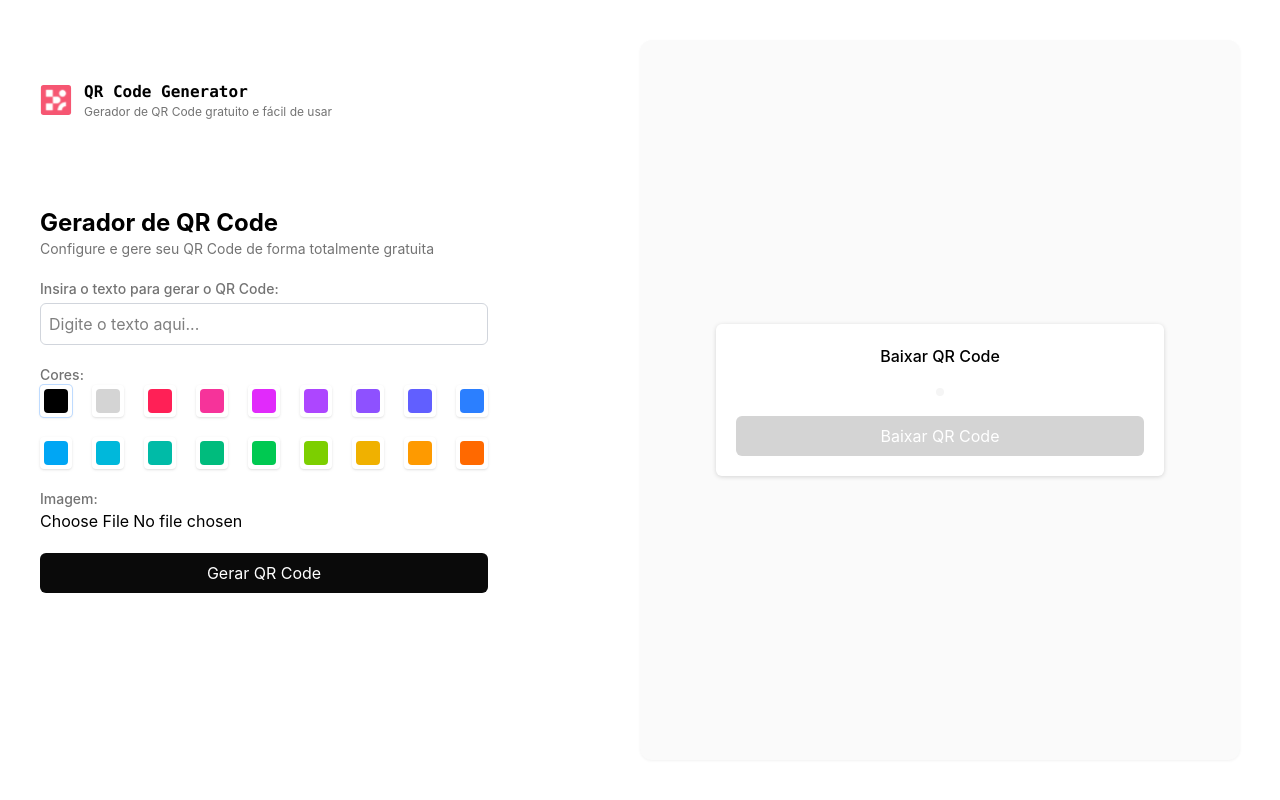
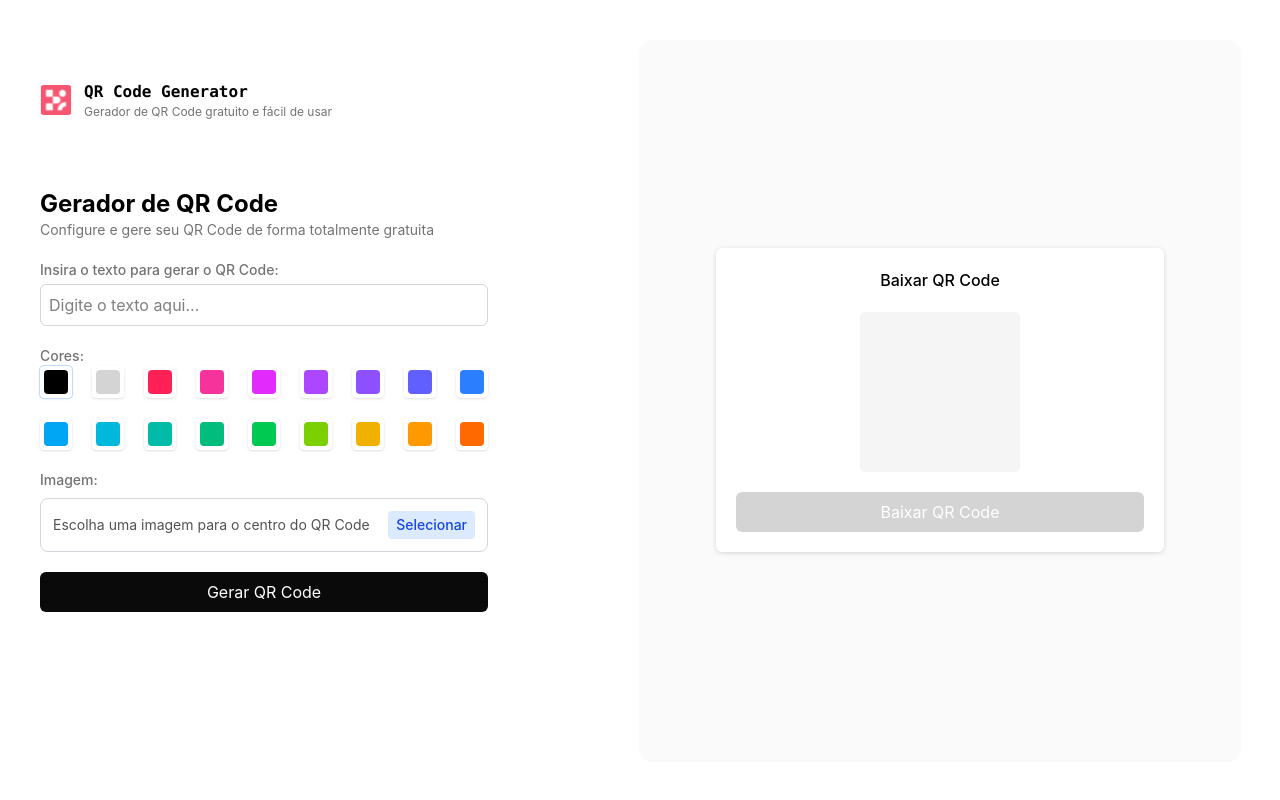
Before and after one commit to httpsGabrielle/react-qr-code-generator, a React (Vite) app: page /qrcode in a window 1280 px wide. Shown: the top 800 px of the page. Built offline with nearby package versions, Linux system fonts and the light colour scheme.

Commit message:
feat: melhora a interface de upload de imagem no QR Code

```diff
--- a/src/components/QrcodeGenerator.jsx
+++ b/src/components/QrcodeGenerator.jsx
@@ -22,10 +22,13 @@ export default function QrcodeGenerator({
 
 	const QR_SIZE = (size?.width || size?.height) - 8; // Subtrai 8px para considerar o padding do container
 
-	console.log(image);
 	return (
 		<>
-			<div ref={qrRef} className="mx-auto bg-neutral-100 rounded-md p-1">
+			<div
+				ref={qrRef}
+				className={`mx-auto p-2 rounded-md ${!text ? 'mx-auto bg-neutral-100 rounded-md p-1' : 'border-1 border-neutral-50  shadow '}`}
+				style={{ minWidth: `${size.width}px`, minHeight: `${size.height}px` }}
+			>
 				{text && (
 					<QRCodeCanvas
 						value={text}
--- a/src/pages/Home/QrcodeForm.jsx
+++ b/src/pages/Home/QrcodeForm.jsx
@@ -75,21 +75,27 @@ export default function Home({ onSubmitForm }) {
 				</div>
 
 				{/* Logo pra QR Code */}
-				<div>
-					<p className="text-sm text-neutral-500 font-medium">Imagem:</p>
 					<div>
-						<label for="small-file-input" class="sr-only">
-							Choose file
+						<p className="text-sm text-neutral-500 font-medium mb-2">Imagem:</p>
+
+						<label
+							htmlFor="small-file-input"
+							className="flex items-center justify-between gap-3 w-full p-3 border border-gray-300 rounded-lg cursor-pointer hover:border-blue-400 hover:bg-blue-50/40 transition"
+						>
+							<span className="text-sm text-neutral-600 truncate">
+								{image?.name ? image.name : 'Escolha uma imagem para o centro do QR Code'}
+							</span>
+							<span className="text-sm font-medium px-2 py-1 rounded bg-blue-100 text-blue-700">Selecionar</span>
 						</label>
+
 						<input
+							id="small-file-input"
 							type="file"
-							name="small-file-input"
-							id="file-input"
 							accept="image/*"
-							onChange={(e) => setImage(e.target.files[0])}
+							className="hidden"
+							onChange={(e) => setImage(e.target.files?.[0] || null)}
 						/>
 					</div>
-				</div>
 
 				{/* Botão para gerar o QR Code */}
 				<Button
```
